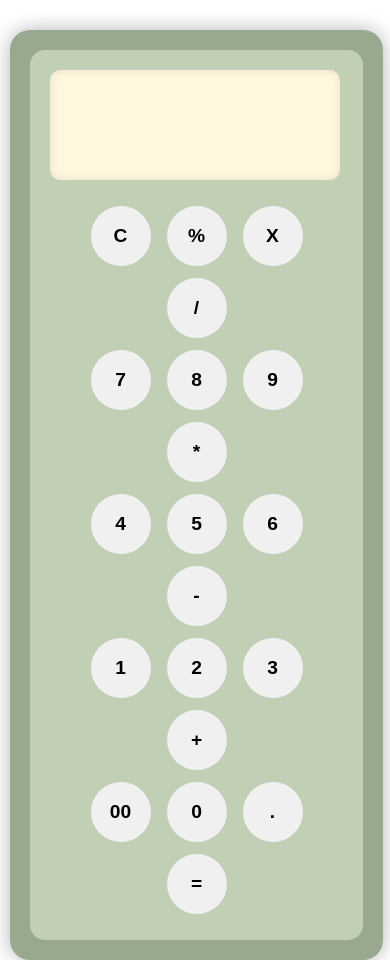
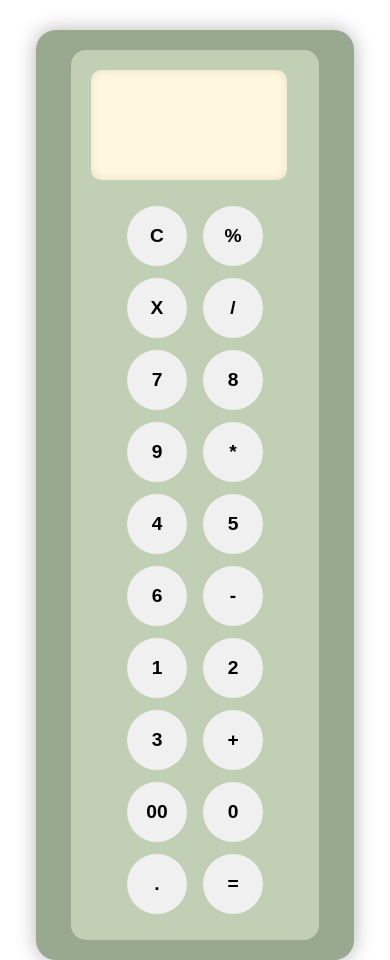
Before and after one commit to Kaustubh-2003/Cacli, a website: page index.html in a window 390 px wide. Shown: the top 960 px of the page. Drawn offline with Linux system fonts and the light colour scheme.

Commit message:
updated css-3

```diff
--- a/views/style.css
+++ b/views/style.css
@@ -115,7 +115,7 @@ body{
 
 .chwidth {
     display: inline-block;
-    width: 80%%; /* Ensuring div takes full width on mobile */
+    width: 75%; /* Ensuring div takes full width on mobile */
 }
 
 .calci {
@@ -127,7 +127,7 @@ body{
 .outputScreen {
     height: 80px; /* Reduced height for better mobile display */
     background-color: #FFF8DE;
-    width: 88.8%;
+    width: 80%;
     margin-bottom: 20px;
     padding: 15px; /* Adjusted padding for better mobile spacing */
     font-size: 1.5rem; /* Reduced font size for better readability on mobile */
```
